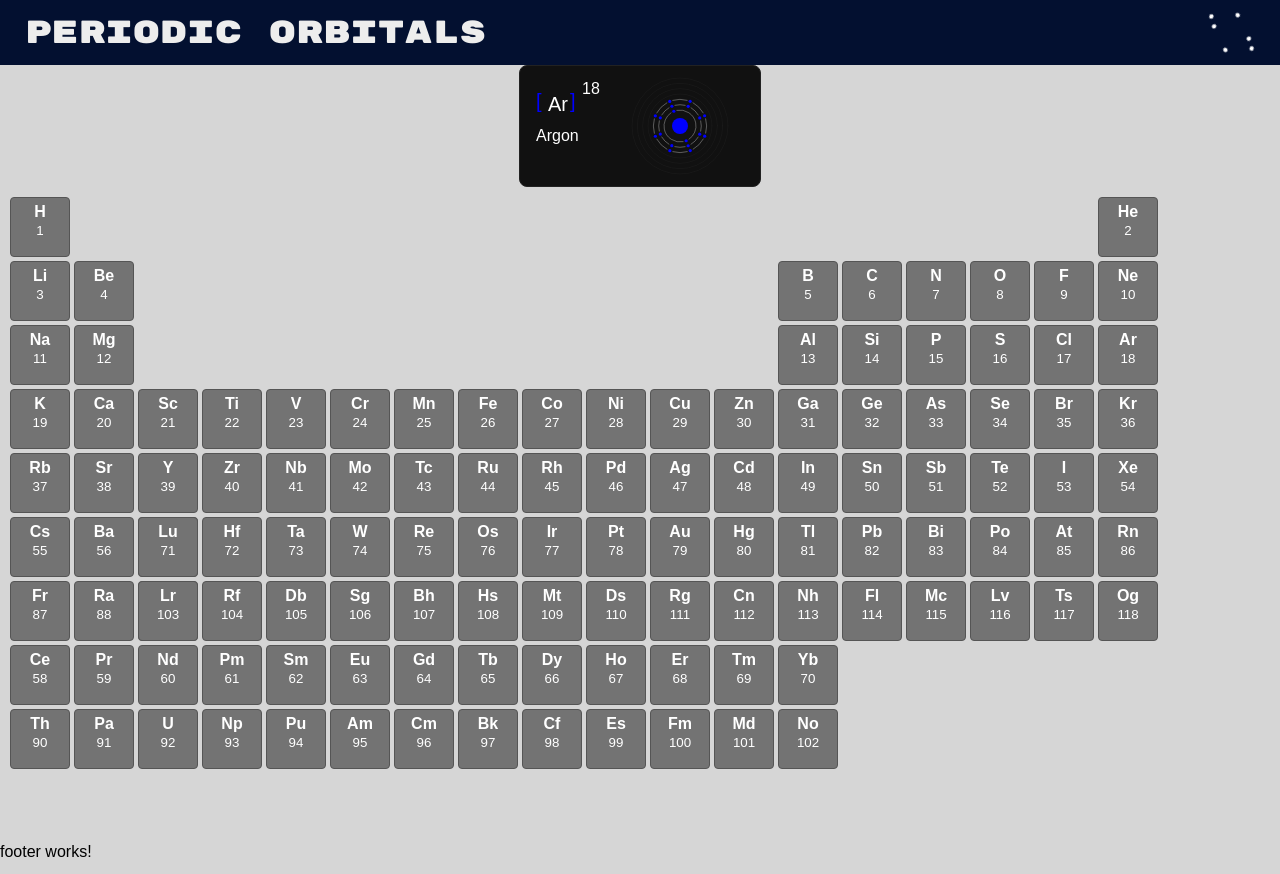
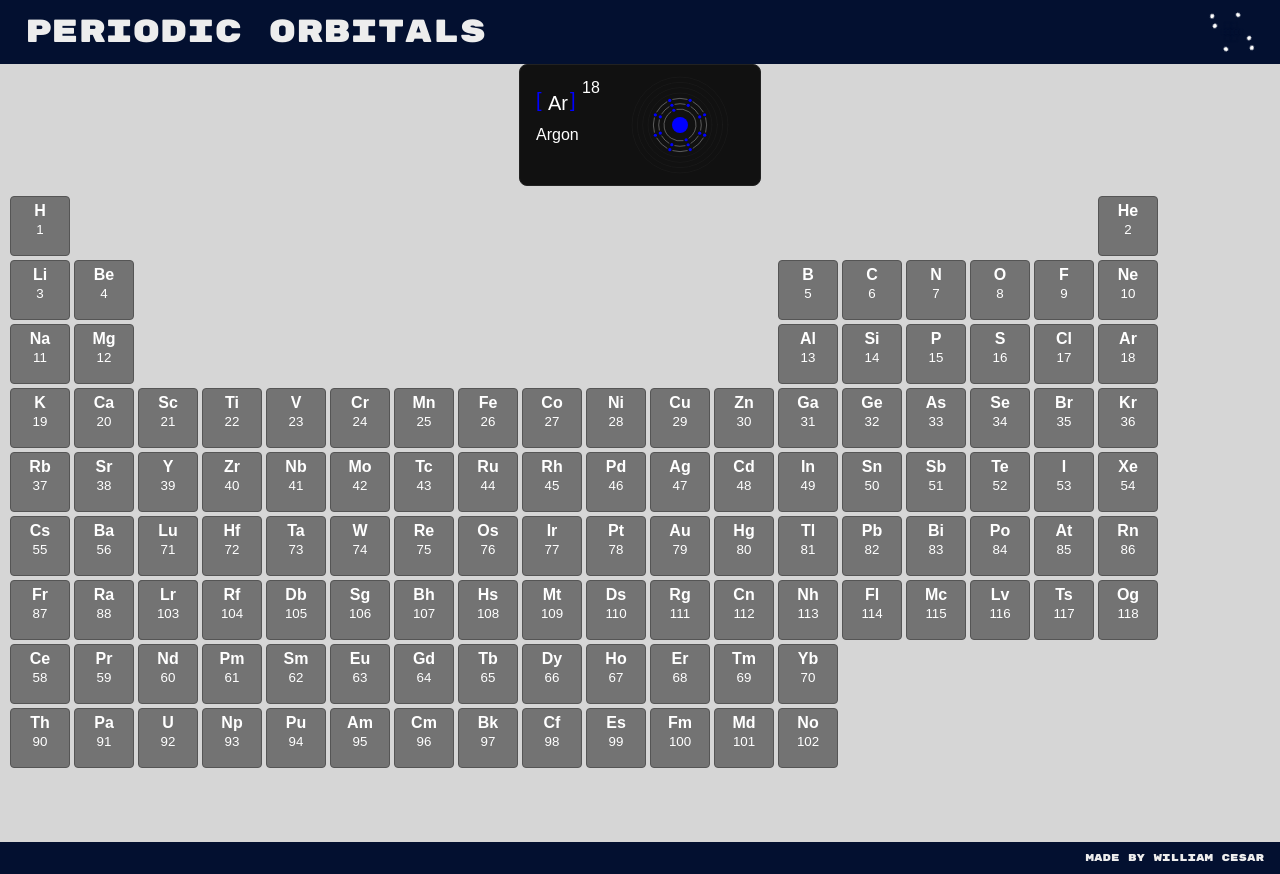
Before and after one commit to willc127/periodic-orbitals, an Angular app in the folder Frontend/periodic-orbitals-angular/: page / in a window 1280 px wide. Built offline with nearby package versions, Linux system fonts and the light colour scheme.

Commit message:
Finalização do cabeçalho e rodapé

```diff
--- a/Frontend/periodic-orbitals-angular/src/app/components/atom-animation/atom-animation.css
+++ b/Frontend/periodic-orbitals-angular/src/app/components/atom-animation/atom-animation.css
@@ -26,8 +26,8 @@ body {
 	--dur: 3s;
 	margin: auto;
 	position: relative;
-	width: 4.0625em;
-	height: 4.0625em;
+	width: 4rem;
+	height: 4rem;
 	background: #031030;
 }
 .pl__nucleus,
@@ -44,6 +44,7 @@ body {
 .pl__orbit,
 .pl__electron {
 	animation: particleTop var(--dur) linear infinite;
+	border: 1px solid #031030;
 }
 .pl__nucleus-particle {
 	background-color: var(--primary);
@@ -55,15 +56,19 @@ body {
 	width: 0.5em;
 	height: 0.5em;
 	transition: background-color var(--trans-dur);
+	border: 1px solid #031030;
 }
 .pl__nucleus-particle:nth-child(2n) {
 	background-color: hsl(var(--hue),90%,70%);
+	border: 1px solid #031030;
 }
 .pl__nucleus-particle:nth-child(n + 4):nth-child(-n + 9) {
 	animation-name: particleMiddle;
+	border: 1px solid #031030;
 }
 .pl__nucleus-particle:nth-child(n + 10):nth-child(-n + 12) {
 	animation-name: particleBottom;
+	border: 1px solid #031030;
 }
 .pl__nucleus-particle:nth-child(2) { animation-delay: calc(var(--dur) * -0.33); }
 .pl__nucleus-particle:nth-child(3) { animation-delay: calc(var(--dur) * -0.67); }
@@ -90,6 +95,7 @@ body {
 }
 .pl__orbit,
 .pl__electron {
+	border: 1px solid #031030;
 	animation-name: orbit;
 	transition: stroke var(--trans-dur);
 }
--- a/Frontend/periodic-orbitals-angular/src/app/components/footer/footer.css
+++ b/Frontend/periodic-orbitals-angular/src/app/components/footer/footer.css
@@ -0,0 +1,19 @@
+@import url("https://fonts.googleapis.com/css2?family=Rubik+Mono+One&display=swap");
+
+.footer {
+  align-items: center;
+  background: #031030;
+  display: flex;
+  height: 2rem;
+  justify-content: right;
+  padding-left: 1.5rem;
+  padding-right: 1rem;
+  width: 100%;
+}
+
+p {
+  color: #ededed;
+  font-family: "Rubik Mono One", monospace;
+  font-size: 10px;
+  font-weight: 400;
+}
--- a/Frontend/periodic-orbitals-angular/src/app/components/footer/footer.html
+++ b/Frontend/periodic-orbitals-angular/src/app/components/footer/footer.html
@@ -1 +1,3 @@
-<p>footer works!</p>
+<div class="footer">
+  <p class="footer-text">Made by William Cesar</p>
+</div>
--- a/Frontend/periodic-orbitals-angular/src/app/components/header/header.css
+++ b/Frontend/periodic-orbitals-angular/src/app/components/header/header.css
@@ -4,7 +4,7 @@ header {
   align-items: center;
   background: #031030;
   display: flex;
-  height: 4.0625em;
+  height: 4rem;
   justify-content: space-between;
   padding-left: 1.5rem;
   padding-right: 1rem;
```
